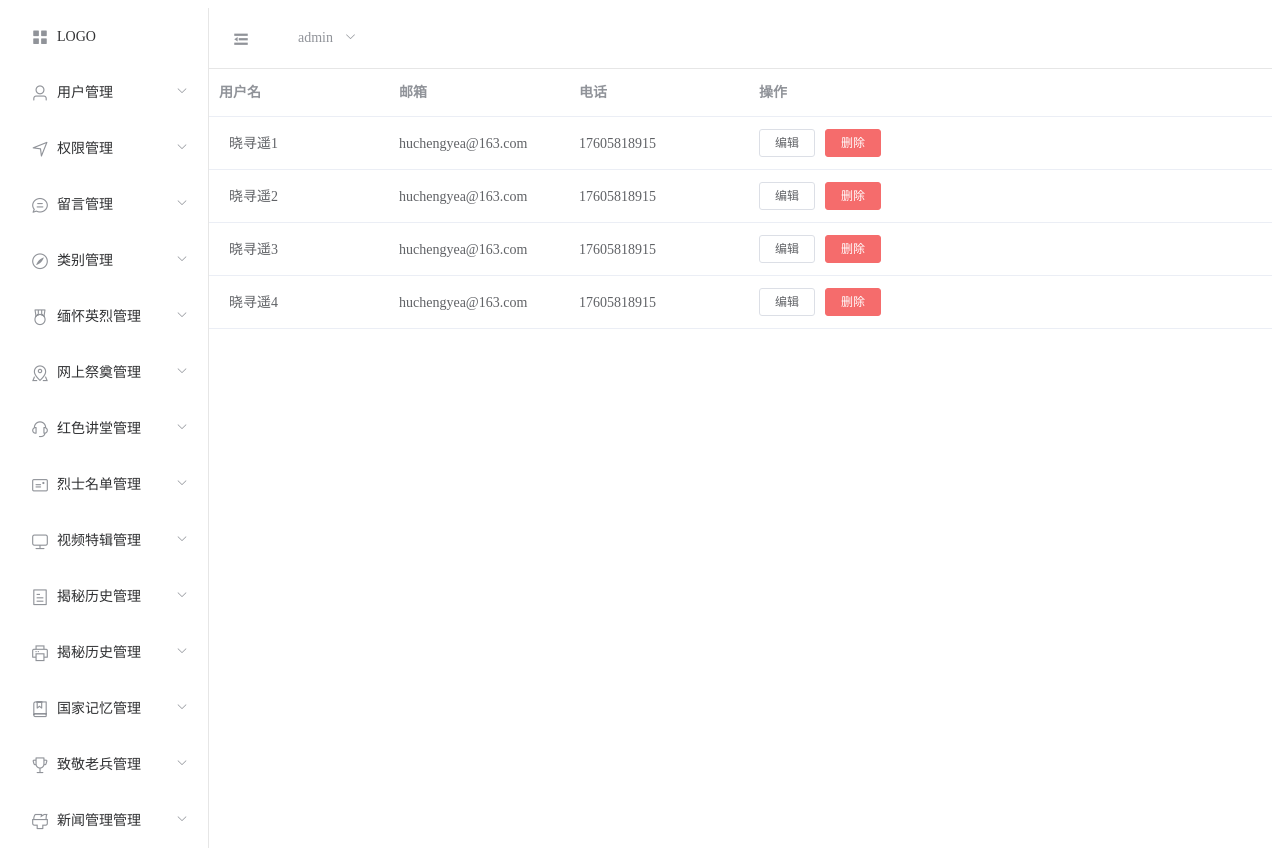
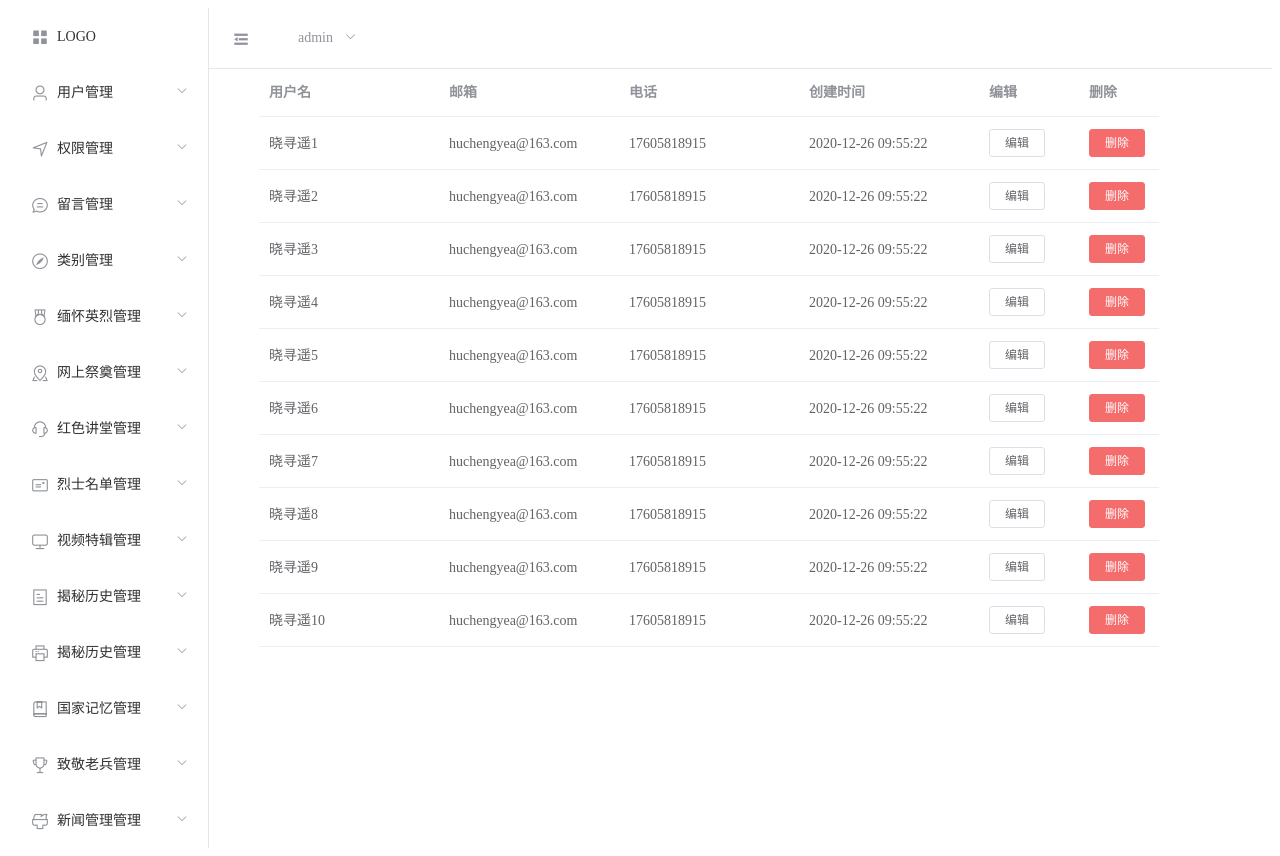
Before and after one commit to elonehoo/vue-cli-inet-memorial, a Vue app: page /#/Main/User in a window 1280 px wide. Built offline with nearby package versions, Linux system fonts and the light colour scheme.

Commit message:
新增用户模块

```diff
--- a/src/components/user/User.vue
+++ b/src/components/user/User.vue
@@ -1,5 +1,5 @@
 <template>
-  <div>
+  <div style="width: 900px; margin-left: 50px">
       <el-table
         :data="tableData"
         style="width: 100%">
@@ -7,7 +7,7 @@
           label="用户名"
           width="180">
           <template slot-scope="scope">
-            <span style="margin-left: 10px">{{ scope.row.nickName }}</span>
+            <span>{{ scope.row.nickName }}</span>
           </template>
         </el-table-column>
         <el-table-column
@@ -24,15 +24,26 @@
             <span>{{ scope.row.telephone }}</span>
           </template>
         </el-table-column>
-        <el-table-column label="操作">
+        <el-table-column
+          label="创建时间"
+          width="180">
+          <template slot-scope="scope">
+            <span>{{ scope.row.gmt_create }}</span>
+          </template>
+        </el-table-column>
+        <el-table-column label="编辑" width="100">
           <template slot-scope="scope">
             <el-button
               size="mini"
               @click="TableEdit(scope.row.id)">编辑</el-button>
+          </template>
+        </el-table-column>
+        <el-table-column label="删除" width="100">
+          <template slot-scope="scope">
             <el-button
               size="mini"
               type="danger"
-              @click="TableDelete()">删除</el-button>
+              @click="TableDelete(scope.row.id)">删除</el-button>
           </template>
         </el-table-column>
       </el-table>
@@ -68,15 +79,51 @@ export default {
         ,email:'huchengyea@163.com'
         ,telephone:'17605818915'
         ,gmt_create:'2020-12-26 09:55:22'
-      },]
+      },{
+        id:'5'
+        ,nickName:'晓寻遥5'
+        ,email:'huchengyea@163.com'
+        ,telephone:'17605818915'
+        ,gmt_create:'2020-12-26 09:55:22'
+      }, {
+        id:'6'
+        ,nickName:'晓寻遥6'
+        ,email:'huchengyea@163.com'
+        ,telephone:'17605818915'
+        ,gmt_create:'2020-12-26 09:55:22'
+      }, {
+        id:'7'
+        ,nickName:'晓寻遥7'
+        ,email:'huchengyea@163.com'
+        ,telephone:'17605818915'
+        ,gmt_create:'2020-12-26 09:55:22'
+      }, {
+        id:'8'
+        ,nickName:'晓寻遥8'
+        ,email:'huchengyea@163.com'
+        ,telephone:'17605818915'
+        ,gmt_create:'2020-12-26 09:55:22'
+      }, {
+        id:'9'
+        ,nickName:'晓寻遥9'
+        ,email:'huchengyea@163.com'
+        ,telephone:'17605818915'
+        ,gmt_create:'2020-12-26 09:55:22'
+      }, {
+        id:'10'
+        ,nickName:'晓寻遥10'
+        ,email:'huchengyea@163.com'
+        ,telephone:'17605818915'
+        ,gmt_create:'2020-12-26 09:55:22'
+      }]
     }
   },
   methods:{
     TableEdit(id){
       console.log(id)
     },
-    TableDelete(){
-
+    TableDelete(id){
+      console.log(id);
     }
   }
 }
```
